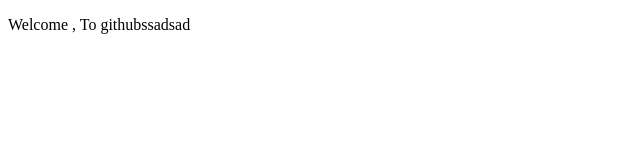
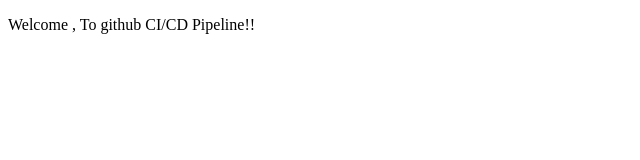
Before and after one commit to sumanmitra121/github-option-two1, an Angular app: page / in a window 1280 px wide. Shown: the top 160 px of the page, without its empty margins (0-640 px from the left). Built offline with nearby package versions, Linux system fonts and the light colour scheme.

Commit message:
dev1_30-05-2024

```diff
--- a/src/app/app.component.html
+++ b/src/app/app.component.html
@@ -1 +1 @@
-<p>Welcome , To githubssadsad</p>
+<p>Welcome , To github CI/CD Pipeline!!</p>
```
